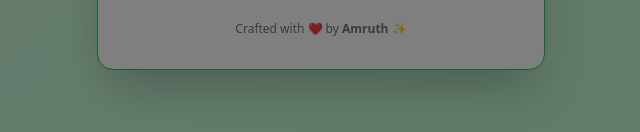
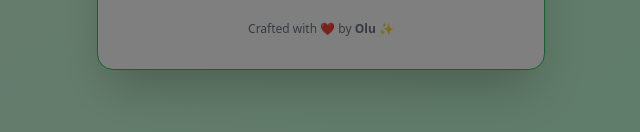
Before and after one commit to TheInternetGod/fullscreendp-wa, a website: page public/index.html in a window 1280 px wide. Shown: the part 628-760 px from the top of the page, 319-959 px from the left. Drawn offline with nearby package versions, Linux system fonts and the light colour scheme.

Commit message:
Update index.html

```diff
--- a/public/index.html
+++ b/public/index.html
@@ -50,7 +50,7 @@
     <div id="result" class="text-sm text-center text-gray-700"></div>
 
     <!-- Footer -->
-    <p class="text-center text-xs text-gray-500">Crafted with ❤️ by <span class="font-semibold">Amruth</span> ✨</p>
+    <p class="text-center text-xs text-gray-500">Crafted with ❤️ by <span class="font-semibold">Olu</span> ✨</p>
   </div>
 
   <!-- Info Modal -->
```
